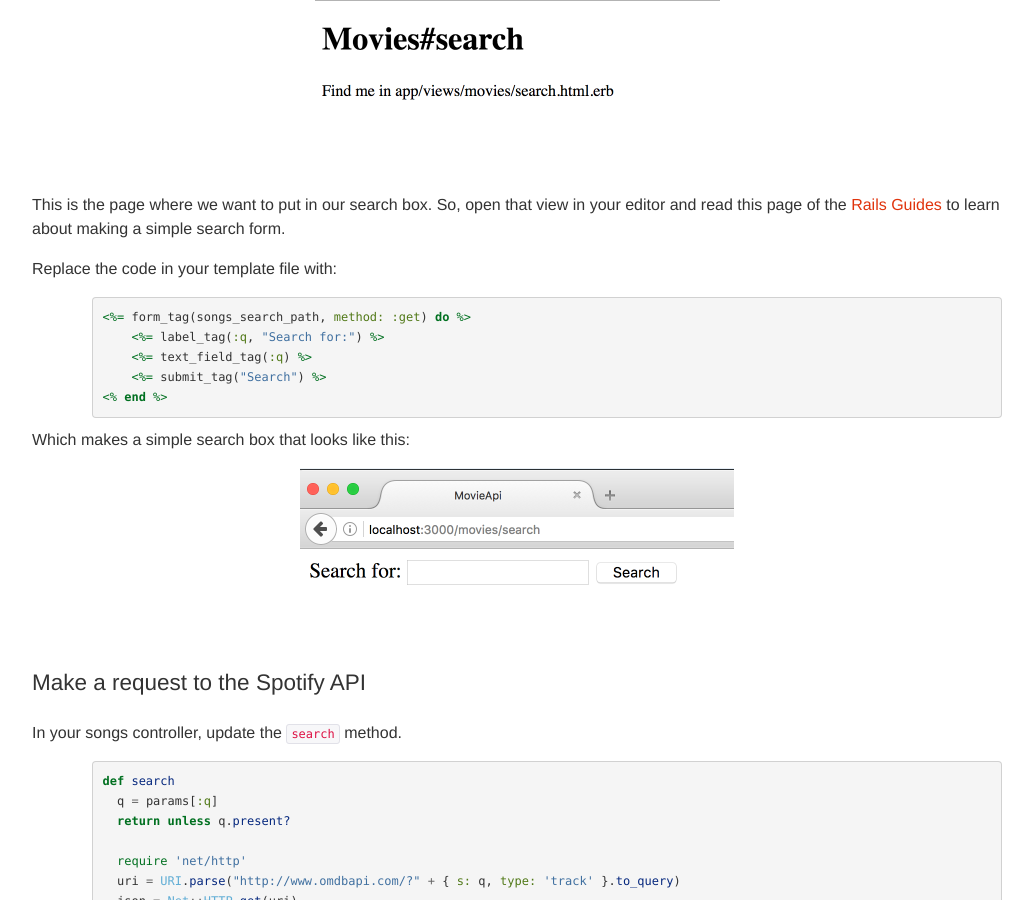
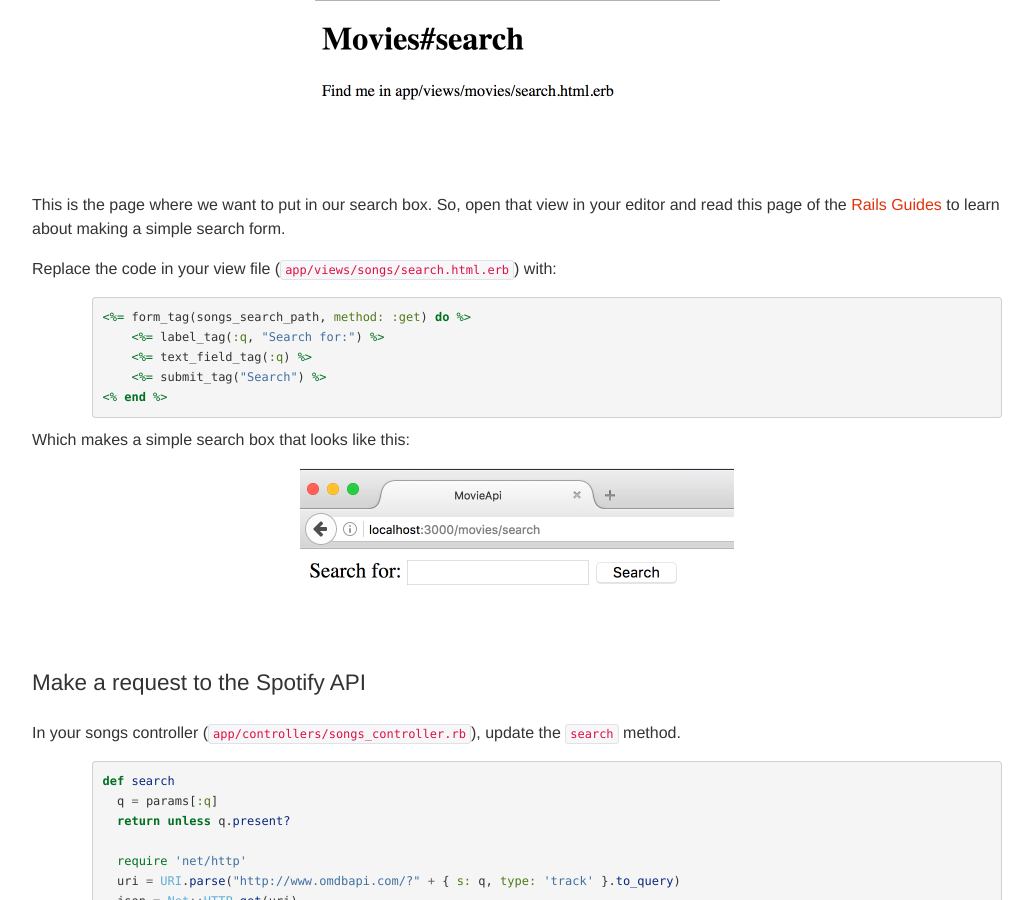
Before and after one commit to tracymu/api-tutorial, a Jekyll site: the page built from index.md, in a window 1280 px wide and 900 px high, scrolled down 6613 px. Shown: the whole window, without its empty margins (53-1086 px from the left). Built offline with Jekyll 4.4.1, drawn with Linux system fonts in a browser that asks for light colours; nearby versions of some CDN libraries.

Commit message:
Use rails nomenclature for view and add file paths

````diff
--- a/index.md
+++ b/index.md
@@ -262,7 +262,7 @@ e.g. [http://localhost:3000/songs/search](http://localhost:3000/songs/search)
 
 This is the page where we want to put in our search box. So, open that view in your editor and read this page of the [Rails Guides](http://guides.rubyonrails.org/form_helpers.html#a-generic-search-form) to learn about making a simple search form.
 
-Replace the code in your template file with:
+Replace the code in your view file (`app/views/songs/search.html.erb`) with:
 
 ```erb
 <%= form_tag(songs_search_path, method: :get) do %>
@@ -278,7 +278,7 @@ Which makes a simple search box that looks like this:
 
 ### Make a request to the Spotify API
 
-In your songs controller, update the `search` method.
+In your songs controller (`app/controllers/songs_controller.rb`), update the `search` method.
 
 ```ruby
 def search
````
